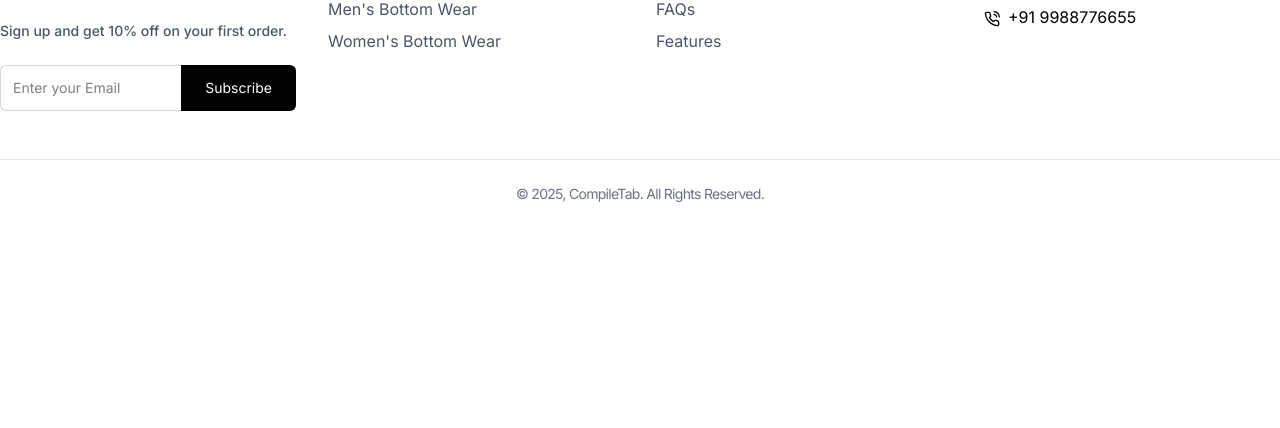
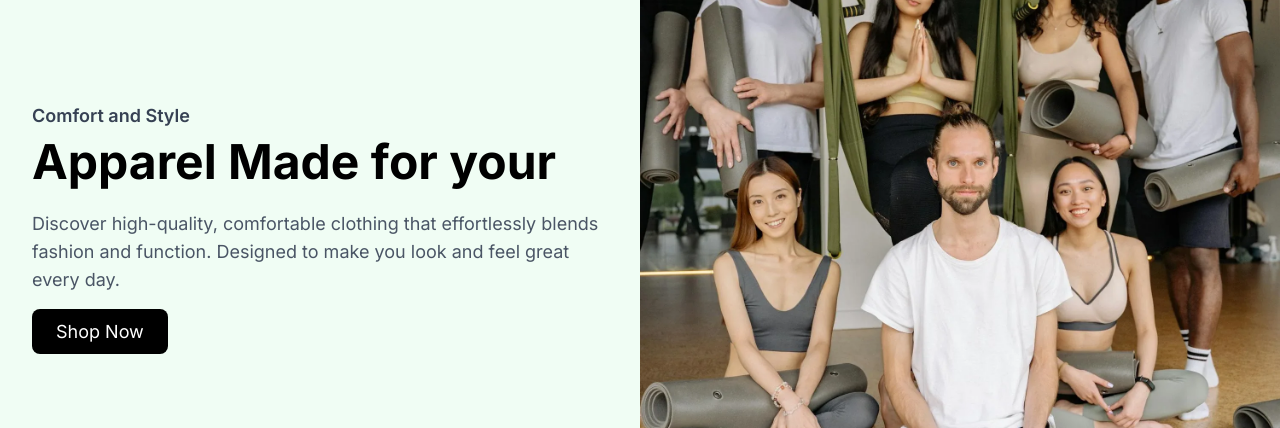
Before and after one commit to mansavigarg/CozyNest, a React (Vite) app in the folder frontend/: page / in a window 1280 px wide. Shown: the part 5013-5441 px from the top of the page. Before the commit the page ends 5265 px from the top, so only its background shows below. Built offline with nearby package versions, Linux system fonts and the light colour scheme.

Commit message:
added FeaturedCollection

```diff
--- /dev/null
+++ b/frontend/src/components/Products/FeaturedCollection.jsx
@@ -0,0 +1,36 @@
+import React from "react";
+import { Link } from "react-router-dom";
+import featured from "../../assets/featured.webp"
+
+const FeaturedCollection = () => {
+  return (
+    <section className=" py-16 px-4 lg:px-0">
+      <div className=" container mx-auto flex flex-col-reverse lg:flex-row items-center bg-green-50 rounded-3xl">
+        {/* Left content  */}
+        <div className=" lg:w-1/2 p-8 text-center lg:text-left ">
+          <h2 className=" text-lg font-semibold text-gray-700 mb-2">
+            Comfort and Style
+          </h2>
+          <h2 className=" text-4xl lg:text-5xl font-bold mb-6 ">
+            Apparel Made for your
+          </h2>
+          <p className=" text-lg text-gray-600 mb-6 ">
+            Discover high-quality, comfortable clothing that effortlessly blends fashion and function. Designed to make you look and feel great every day.
+          </p>
+          <Link to="/collections/all" className=" bg-black text-white px-6 py-3 rounded-lg text-lg hover:bg-gray-800" >
+          Shop Now
+          </Link>
+        </div>
+
+        {/* Right content */}
+        <div className=" lg:w-1/2">
+        <img src={featured} alt="Featured Collection"
+        className=" w-full h-full object-cover lg:rounded-tr-3xl lg:rounded-br-3xl "
+        />
+        </div>
+      </div>
+    </section>
+  );
+};
+
+export default FeaturedCollection;
--- a/frontend/src/pages/Home.jsx
+++ b/frontend/src/pages/Home.jsx
@@ -4,6 +4,7 @@
 import NewArrivals from '../components/Products/NewArrivals'
 import ProductDetails from '../components/Products/ProductDetails'
 import ProductGrid from '../components/Products/ProductGrid'
+import FeaturedCollection from '../components/Products/FeaturedCollection'
 
 
 const placeholderPorducts = [
@@ -74,6 +75,8 @@
           </h2>
           <ProductGrid products={placeholderPorducts} />
         </div>
+
+        <FeaturedCollection />
     </div>
   )
 }
```
